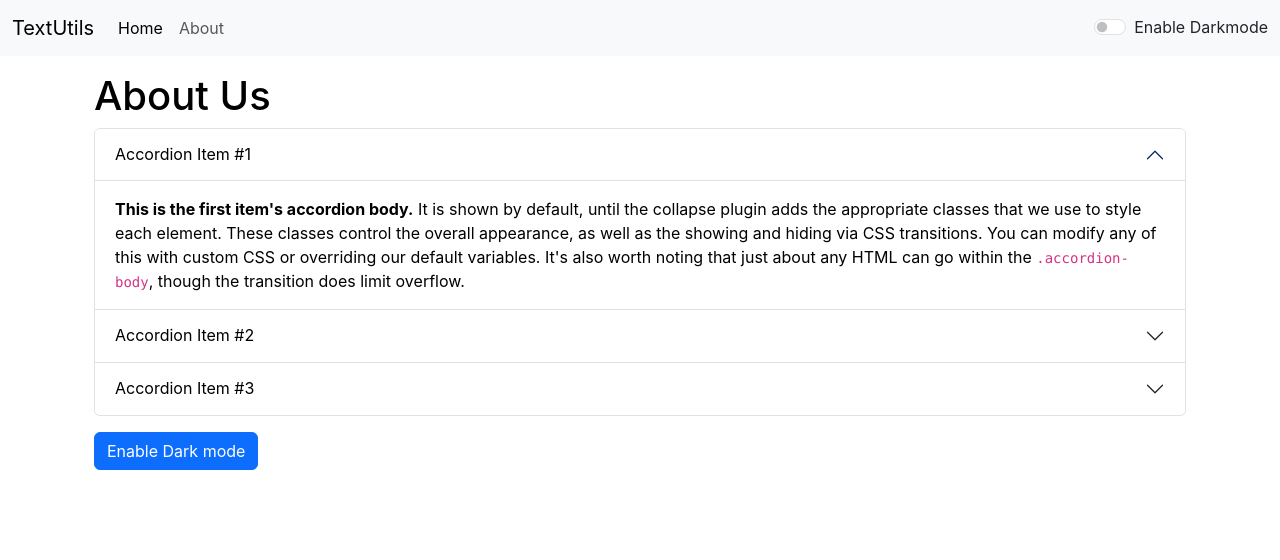
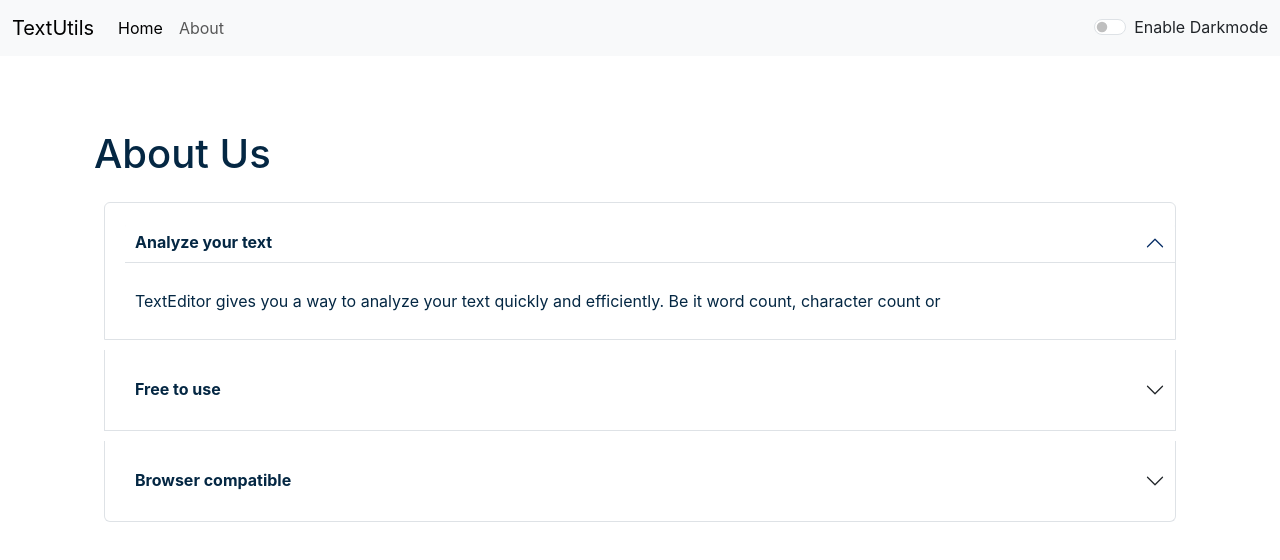
Before and after one commit to pranavsankpal18/Text-Editor-app, a React (Create React App) app: page /About in a window 1280 px wide. Shown: the top 560 px of the page. Built offline with nearby package versions, Linux system fonts and the light colour scheme.

Commit message:
final finish

```diff
--- a/public/index.html
+++ b/public/index.html
@@ -7,7 +7,9 @@
     <meta name="theme-color" content="#000000" />
     <meta
       name="description"
-      content="Text Editor is a utility which can be used to manuplate your text in the way you want"
+      content="Text Editor is a word counter and character counting utility which can be used to manuplate your
+       text in the way you want. you can remove extra spaces, copy the manipuleted text as well as convert your text from
+       Uppercase to lowecase and lowercase to uppercase"
     />
     <link rel="apple-touch-icon" href="%PUBLIC_URL%/favicon-16x16.png" />
     <!--
@@ -31,7 +33,7 @@
       crossorigin="anonymous"
     />
 
-    <title>Text Editor - Home</title>
+    <title>Text Editor - word counter | character counter | uppercase to lowercase | uppercase to lowercase</title>
   </head>
   <body>
     <noscript>You need to enable JavaScript to run this app.</noscript>
--- a/src/App.js
+++ b/src/App.js
@@ -27,13 +27,13 @@ function App() {
       setMode("dark");
       document.body.style.backgroundColor = "#042743";
       showAlert("Dark mode is enabled","success");
-      document.title = 'Text Editor - Dark Mode';
+      // document.title = 'Text Editor - Dark Mode';
     }
     else{
       setMode("light");
       document.body.style.backgroundColor =  "white";
       showAlert("Light mode is enabled","success");
-      document.title = 'Text Editor - Light Mode';
+      // document.title = 'Text Editor - Light Mode';
     }
   }
   return (
@@ -46,8 +46,8 @@ function App() {
 
       <div className="container my-3">
         <Routes>
-          <Route exact path="/About" element={<About />}></Route>
-          <Route exact path="/" element={<TextForm heading="Enter the text analyze below" mode={mode} showAlert={showAlert}/>}></Route>
+          <Route exact path="/About" element={<About mode={mode}/>}></Route>
+          <Route exact path="/" element={<TextForm heading="Try TextEditor - word counter, character counter, Remove extra spaces" mode={mode} showAlert={showAlert}/>}></Route>
         </Routes>
 
       </div>
--- a/src/Components/About.js
+++ b/src/Components/About.js
@@ -1,75 +1,65 @@
-import React,{useState} from 'react';
+import React from 'react';
 
-function About() {
-const [myStyle,setMyStyle] = useState({
-    backgroundColor : "white",
-    color : "black",
-})
+function About(props) {
 
-const [btnText,setBtnText] = useState("Enable Dark mode");
 
-const toggleStyle = () => {
-      if(myStyle.color === "black")
-      {
-        setMyStyle({
-            backgroundColor : "black",
-            color : "white",
-        })
-        setBtnText("Enable Light Mode");
-      }
-      else{
-        setMyStyle({
-            backgroundColor : "white",
-            color : "black",
-        })
-        setBtnText("Enable Dark Mode");
-      }
+let myStyle ={
+    backgroundColor : props.mode==='dark' ? "#042743" : "white",
+    color : props.mode=== 'dark' ? "white" : "#042743",
+    padding : "10px",
+    margin : "10px",
+
 }
+
+
 
   return (
     <>
 
-<div className="container my-3" style={myStyle}>
-    <h1>About Us</h1>
+<div className="container my-3" style={{backgroundColor : props.mode==='dark' ? "#042743" : "white", color: props.mode==='dark'?"white":"#042743"}}>
+    <h1 className='my-4'>About Us</h1>
 <div className="accordion" id="accordionExample">
   <div className="accordion-item" style={myStyle}>
     <h2 className="accordion-header">
       <button className="accordion-button" type="button" data-bs-toggle="collapse" style={myStyle} data-bs-target="#collapseOne" aria-expanded="true" aria-controls="collapseOne">
-        Accordion Item #1
+        <strong>Analyze your text</strong>
       </button>
     </h2>
     <div id="collapseOne" className="accordion-collapse collapse show" data-bs-parent="#accordionExample">
       <div className="accordion-body">
-        <strong>This is the first item's accordion body.</strong> It is shown by default, until the collapse plugin adds the appropriate classes that we use to style each element. These classes control the overall appearance, as well as the showing and hiding via CSS transitions. You can modify any of this with custom CSS or overriding our default variables. It's also worth noting that just about any HTML can go within the <code>.accordion-body</code>, though the transition does limit overflow.
+       TextEditor gives you a way to analyze your text quickly and efficiently. Be it word count, character count or
       </div>
     </div>
   </div>
   <div className="accordion-item" style={myStyle}>
     <h2 className="accordion-header">
       <button className="accordion-button collapsed" type="button" data-bs-toggle="collapse" style={myStyle} data-bs-target="#collapseTwo" aria-expanded="false" aria-controls="collapseTwo">
-        Accordion Item #2
+        <strong>Free to use</strong>
       </button>
     </h2>
     <div id="collapseTwo" className="accordion-collapse collapse" data-bs-parent="#accordionExample">
       <div className="accordion-body">
-        <strong>This is the second item's accordion body.</strong> It is hidden by default, until the collapse plugin adds the appropriate classes that we use to style each element. These classes control the overall appearance, as well as the showing and hiding via CSS transitions. You can modify any of this with custom CSS or overriding our default variables. It's also worth noting that just about any HTML can go within the <code>.accordion-body</code>, though the transition does limit overflow.
+           TextEditor is a free character counter tool that prvides instant character count & word count statistics for
+           a given text. TextEditor reports the number of words and characters. Thus it is suitable for writing text
+           with word/charcter limit.
       </div>
     </div>
   </div>
   <div className="accordion-item" style={myStyle}>
     <h2 className="accordion-header">
       <button className="accordion-button collapsed" type="button" data-bs-toggle="collapse" style={myStyle} data-bs-target="#collapseThree" aria-expanded="false" aria-controls="collapseThree">
-        Accordion Item #3
+        <strong>Browser compatible</strong>
       </button>
     </h2>
     <div id="collapseThree" className="accordion-collapse collapse" data-bs-parent="#accordionExample">
       <div className="accordion-body">
-        <strong>This is the third item's accordion body.</strong> It is hidden by default, until the collapse plugin adds the appropriate classes that we use to style each element. These classes control the overall appearance, as well as the showing and hiding via CSS transitions. You can modify any of this with custom CSS or overriding our default variables. It's also worth noting that just about any HTML can go within the <code>.accordion-body</code>, though the transition does limit overflow.
+        This word counter software works in any web browsers  such as Chrome, Firefox, Internet Explorer, Safari, Opera. It
+        suits to count characters in facebook, blog, books, excel, document, pdf document, essay, etc.
       </div>
     </div>
   </div>
 </div>
-<button className="btn my-3 btn-primary" onClick={toggleStyle}>{btnText}</button>
+
 </div>
 
 
--- a/src/Components/Alert.js
+++ b/src/Components/Alert.js
@@ -8,13 +8,14 @@ function Alert(props) {
     }
 
   return (
-    props.alert && <>
-
+    <div style={{height: "50px"}}>
+    {props.alert &&
     <div className={`alert alert-${props.alert.type} alert-dismissible fade show`} role="alert">
         <strong>{capitalize(props.alert.type)}</strong>: {props.alert.msg}
+    </div>}
     </div>
 
-    </>
+
   );
 }
 
--- a/src/Components/TextForm.js
+++ b/src/Components/TextForm.js
@@ -24,6 +24,7 @@ function TextForm(props) {
       let text = document.getElementById("myBox");
       text.select();
         navigator.clipboard.writeText(text.value);
+        document.getSelection().removeAllRanges();          //if you dont want  to see selected text
         props.showAlert("Copied to clipboard !","success");
     }
 
@@ -45,22 +46,22 @@ function TextForm(props) {
   return (
     <>
     <div style={{color:props.mode==='dark'?'white':'#042743'}}>
-        <h3>{props.heading}</h3>
+        <h3 className='mb-4'>{props.heading}</h3>
       <div className="mb-3">
         <textarea className='form-control' value={text} onChange={handleOnChange} style={{backgroundColor:props.mode==='dark'?'#042743':'white',color:props.mode==='dark'?'white':'#042743'}} id="myBox" rows="8"></textarea>
       </div>
-      <button className="btn btn-primary" onClick={onClickHandlerup}>Convert to uppercase</button>
-      <button className="btn btn-primary mx-3" onClick={onClickHandlerlo}>Convert to lowercase</button>
-      <button className="btn btn-primary" onClick={onClickClear}>Clear</button>
-      <button className="btn btn-primary mx-3" onClick={onClickCopy}>Copy Text</button>
-      <button className="btn btn-primary" onClick={handleExtraSpaces}>Remove Extra Spaces</button>
+      <button disabled = {(text.length === 0)} className="btn btn-primary mx-1 my-1" onClick={onClickHandlerup}>Convert to uppercase</button>
+      <button disabled = {(text.length===0)} className="btn btn-primary mx-1 my-1" onClick={onClickHandlerlo}>Convert to lowercase</button>
+      <button disabled = {(text.length===0)} className="btn btn-primary mx-1 my-1" onClick={onClickClear}>Clear</button>
+      <button disabled = {(text.length===0)} className="btn btn-primary mx-1 my-1" onClick={onClickCopy}>Copy Text</button>
+      <button disabled = {(text.length===0)} className="btn btn-primary mx-1 my-1" onClick={handleExtraSpaces}>Remove Extra Spaces</button>
     </div>
     <div className="my-4" style={{color:props.mode==='dark'?'white':'#042743'}}>
         <h2>Your Text Summary</h2>
-        <p><b>{text.split (" ").length}</b> words and <b>{text.length}</b> characters</p>
-        <p><b>{0.008 * text.split(" ").length}</b> Minutes read</p>
+        <p><b>{text.split (/\s+/).filter((element) => {return element.length !== 0}).length}</b> words and <b>{text.length}</b> characters</p>
+        <p><b>{0.008 * text.split(/\s+/).filter((element) => {return element.length !== 0}).length}</b> Minutes read</p>
         <h2>Preview</h2>
-        <p>{text.length>0?text:"Enter something in the textbox to preview it here"}</p>
+        <p>{text.length>0?text:"Nothing to preview"}</p>
     </div>
     </>
   );
--- a/src/index.css
+++ b/src/index.css
@@ -11,3 +11,7 @@ code {
   font-family: source-code-pro, Menlo, Monaco, Consolas, 'Courier New',
     monospace;
 }
+
+.accordian-button::after {
+  filter: invert(1)!important;
+}
```
